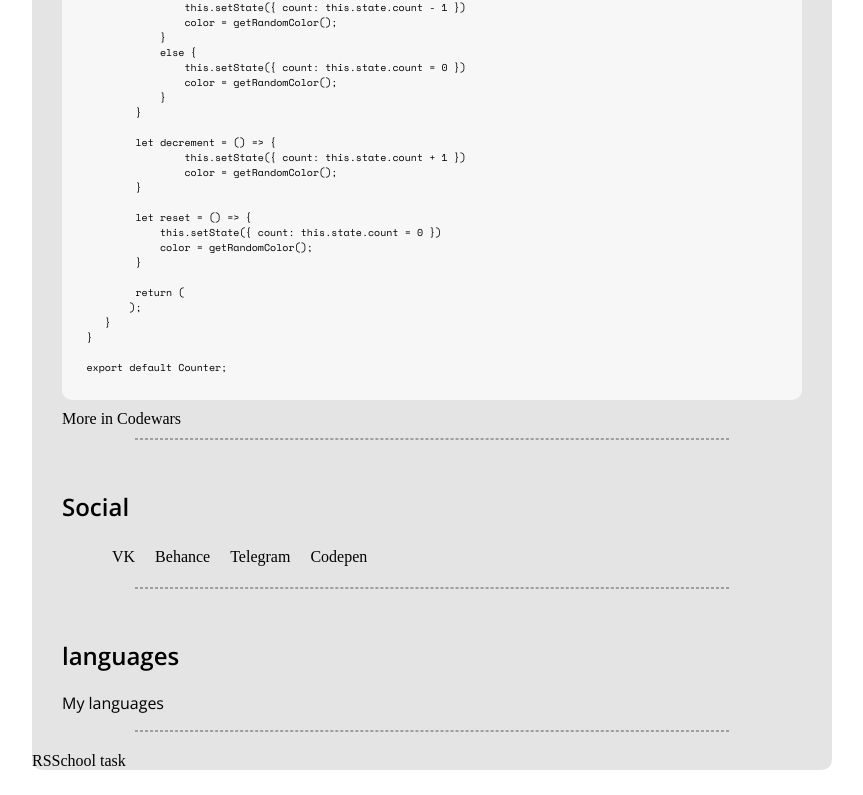
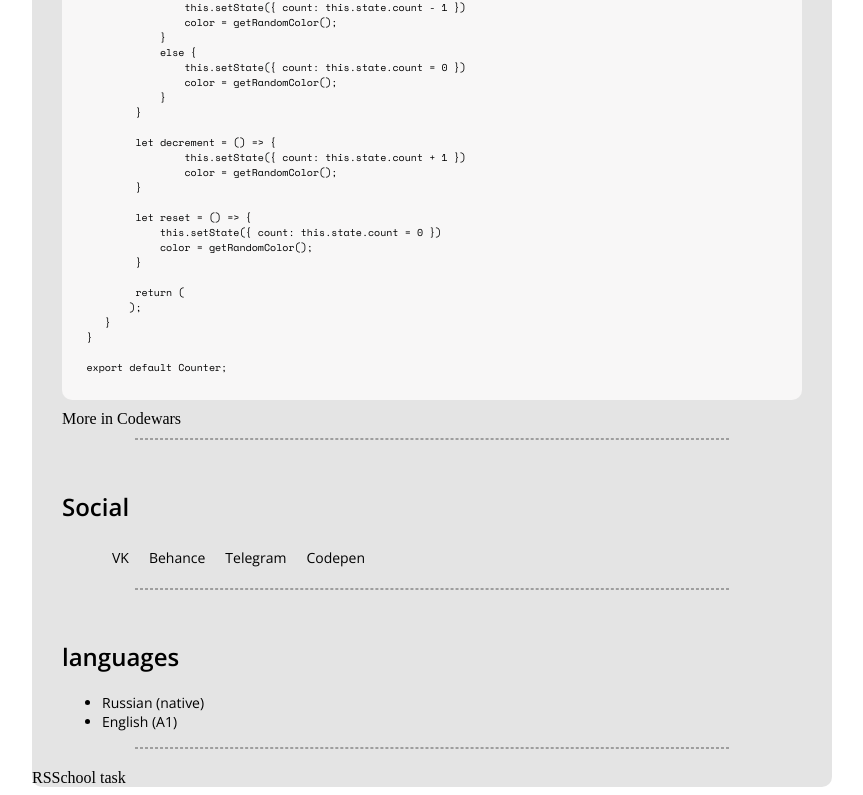
Before and after one commit to seha1/rsschool-cv-null-, a plain HTML site: page index.html in a window 1280 px wide. Shown: the part 1515-2310 px from the top of the page, without its empty margins (208-1071 px from the left). Drawn offline with nearby package versions, Linux system fonts and the light colour scheme.

Commit message:
feat: made section 'Languages'.

```diff
--- a/index.html
+++ b/index.html
@@ -147,7 +147,16 @@
         <div class="languages">
             <h2>languages</h2>
             <p>
-                My languages
+                <ul>
+            <li>
+                Russian (native)
+            </li>
+            <li>
+                English (A1)
+            </li>
+        </ul>
+
+
             </p>
             <hr/>
         </div>
--- a/main.css
+++ b/main.css
@@ -56,6 +56,10 @@ a:hover{
     transition: 0.2s;
 }
 
+li{
+    font: normal 300 14px 'Open Sans', serif;
+}
+
 .about,
 .skills,
 .education,
```
